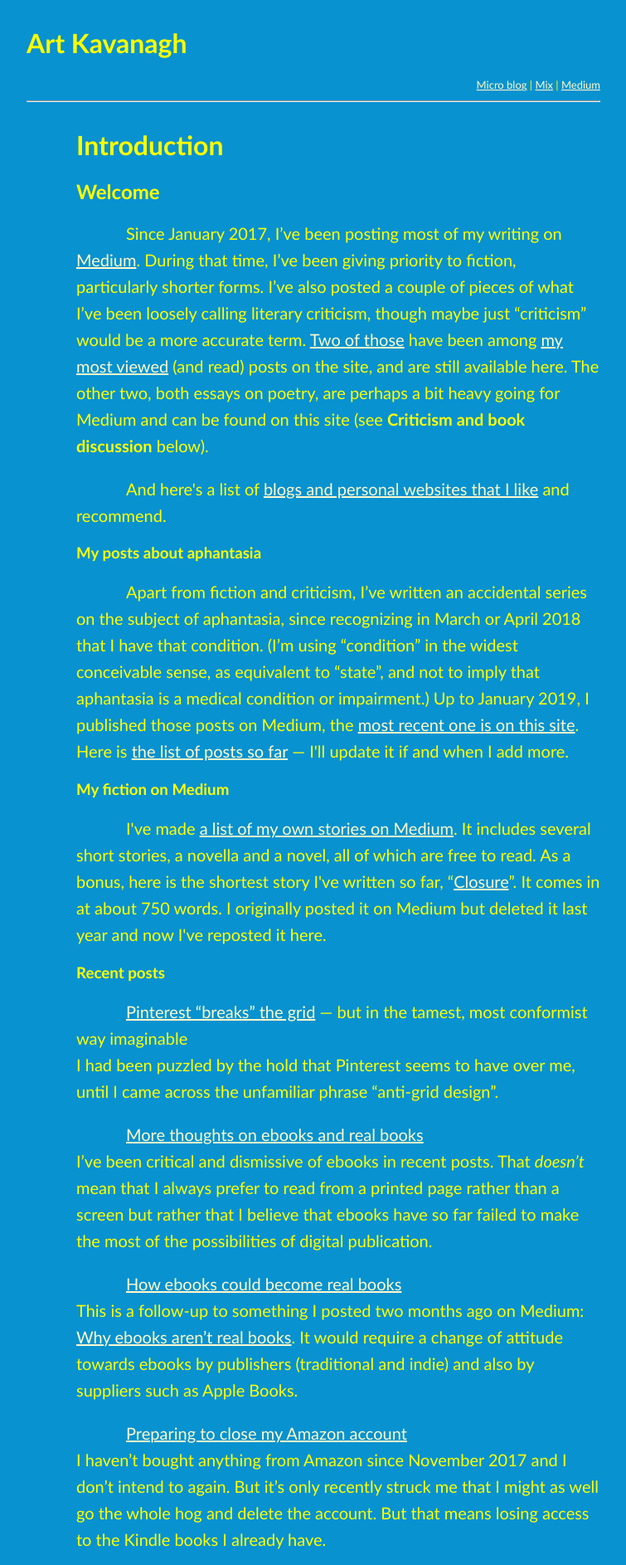
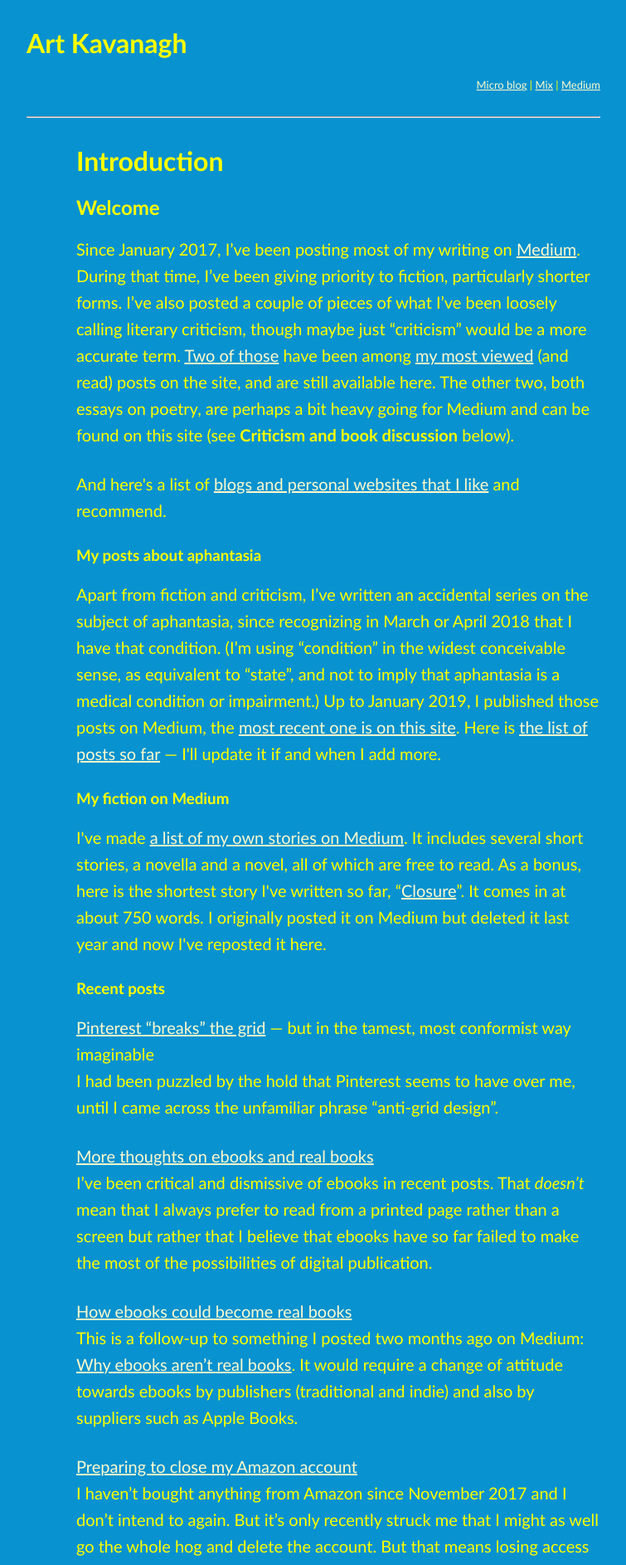
Before and after one commit to artkavanagh/github.io, a Jekyll site: the page index.html, which Jekyll copies as it is, in a window 1280 px wide. Shown: the top 1886 px of the page at 83% size, without its empty margins (232-987 px from the left). Built offline with Jekyll 4.4.1, drawn with Linux system fonts in a browser that asks for light colours.

Commit message:
Update akstyles.css

```diff
--- a/assets/css/akstyles.css
+++ b/assets/css/akstyles.css
@@ -10,8 +10,7 @@ h1, h2, h3 {
 	font-family: "Optima", "Franklin Gothic Medium", "Myriad Pro", "Trebuchet MS", "Fira Sans", sans-serif;
 }
 p {
-	text-indent: 3em;
-        margin-bottom: 0;
+        margin-bottom: 27px;
         font-size: 20px ;
         line-height: 1.6;
 }
```
